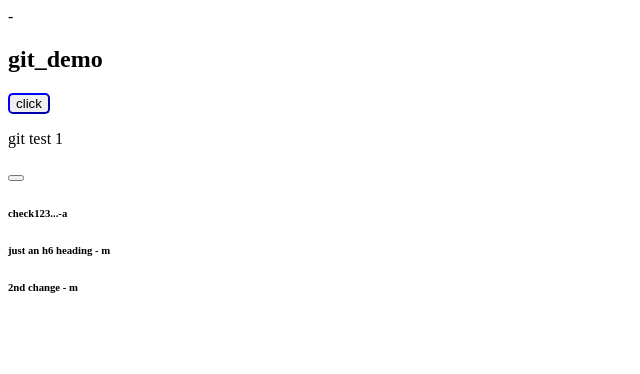
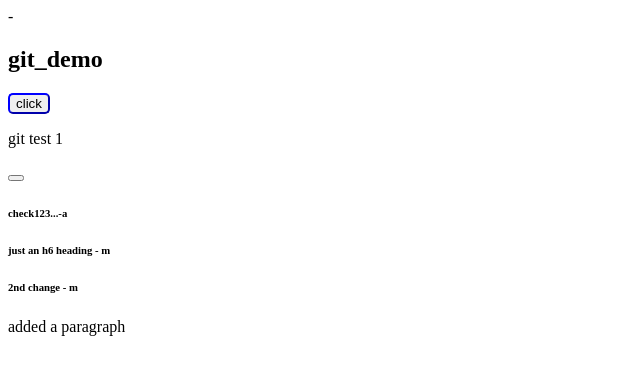
Before and after one commit to anand-m-s/git_learning, a plain HTML site: page index.html in a window 1280 px wide. Shown: the whole page, without its empty margins (0-640 px from the left). Drawn offline with Linux system fonts and the light colour scheme.

Commit message:
added a paragraph in index

```diff
--- a/index.html
+++ b/index.html
@@ -25,6 +25,7 @@
     <h6> just an h6 heading - m </h6>
     <h6> 2nd change  - m </h6>
 
+    <p> added a paragraph </p>
 
 
     <script src="demo.js"></script>
```
